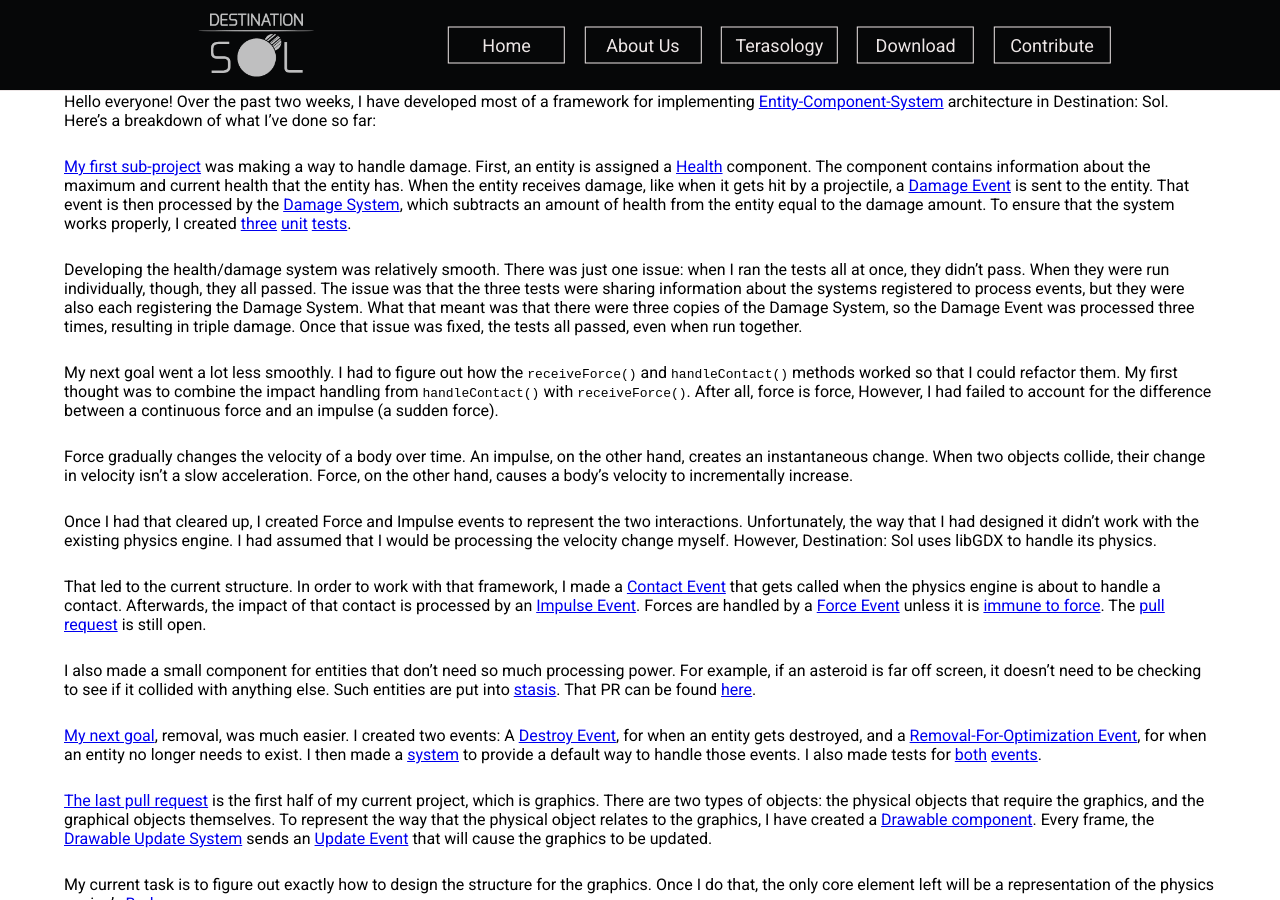
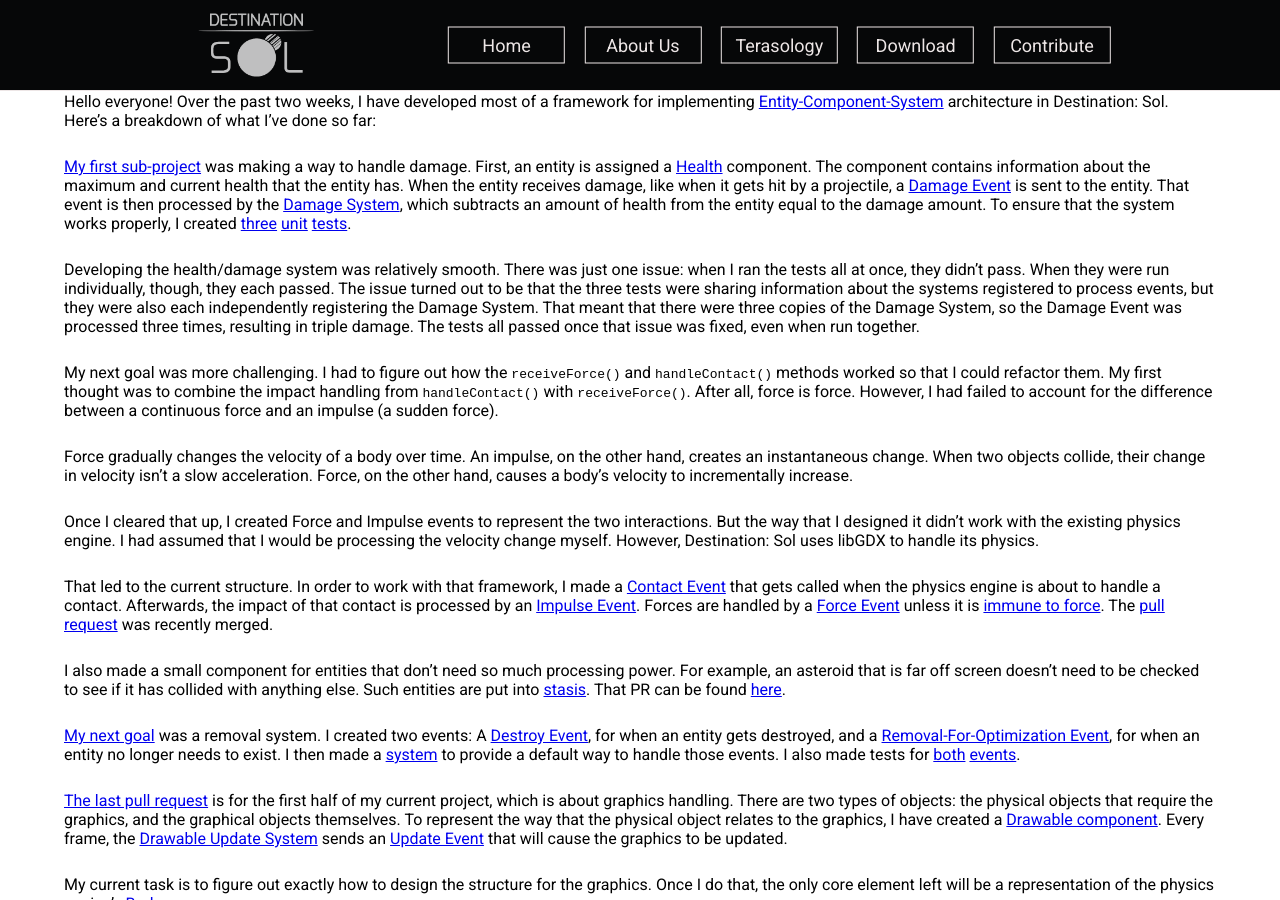
Before and after one commit to DestinationSol/DestinationSol.github.io, a Jekyll site: the page built from _posts/2020-06-15-core-entity-structure.md, in a window 1280 px wide and 900 px high, scrolled down 697 px. Built offline with Jekyll 4.4.1, drawn with Linux system fonts in a browser that asks for light colours; nearby versions of some CDN libraries; some of the changed text lies outside the part shown.

Commit message:
Minor edits

```diff
--- a/_posts/2020-06-15-core-entity-structure.md
+++ b/_posts/2020-06-15-core-entity-structure.md
@@ -11,24 +11,24 @@ Hello everyone! Over the past two weeks, I have developed most of a framework fo
 
 [My first sub-project](https://github.com/MovingBlocks/DestinationSol/pull/515/files) was making a way to handle damage. First, an entity is assigned a [Health](https://github.com/IsaacLic/DestinationSol/blob/ecsImplementation/engine/src/main/java/org/destinationsol/components/Health.java) component. The component contains information about the maximum and current health that the entity has. When the entity receives damage, like when it gets hit by a projectile, a [Damage Event](https://github.com/IsaacLic/DestinationSol/blob/ecsImplementation/engine/src/main/java/org/destinationsol/events/DamageEvent.java) is sent to the entity. That event is then processed by the [Damage System](https://github.com/IsaacLic/DestinationSol/blob/ecsImplementation/engine/src/main/java/org/destinationsol/systems/DamageSystem.java), which subtracts an amount of health from the entity equal to the damage amount. To ensure that the system works properly, I created [three](https://github.com/IsaacLic/DestinationSol/blob/ecsImplementation/engine/src/test/java/org/destinationsol/systems/DamageSystemTests/OnDamageTest.java) [unit](https://github.com/IsaacLic/DestinationSol/blob/ecsImplementation/engine/src/test/java/org/destinationsol/systems/DamageSystemTests/NonNegativeHealthTest.java) [tests](https://github.com/IsaacLic/DestinationSol/blob/ecsImplementation/engine/src/test/java/org/destinationsol/systems/DamageSystemTests/NonNegativeDamageTest.java).
 
-Developing the health/damage system was relatively smooth. There was just one issue: when I ran the tests all at once, they didn't pass. When they were run individually, though, they all passed. The issue was that the three tests were sharing information about the systems registered to process events, but they were also each registering the Damage System. What that meant was that there were three copies of the Damage System, so the Damage Event was processed three times, resulting in triple damage. Once that issue was fixed, the tests all passed, even when run together.
+Developing the health/damage system was relatively smooth. There was just one issue: when I ran the tests all at once, they didn't pass. When they were run individually, though, they each passed. The issue turned out to be that the three tests were sharing information about the systems registered to process events, but they were also each independently registering the Damage System. That meant that there were three copies of the Damage System, so the Damage Event was processed three times, resulting in triple damage. The tests all passed once that issue was fixed, even when run together.
 
-My next goal went a lot less smoothly. I had to figure out how the `receiveForce()` and `handleContact()` methods worked so that I could refactor them. My first thought was to combine the impact handling from `handleContact()` with `receiveForce()`. After all, force is force, However, I had failed to account for the difference between a continuous force and an impulse (a sudden force).
+My next goal was more challenging. I had to figure out how the `receiveForce()` and `handleContact()` methods worked so that I could refactor them. My first thought was to combine the impact handling from `handleContact()` with `receiveForce()`. After all, force is force. However, I had failed to account for the difference between a continuous force and an impulse (a sudden force).
 
 Force gradually changes the velocity of a body over time. An impulse, on the other hand, creates an instantaneous change. When two objects collide, their change in velocity isn't a slow acceleration. Force, on the other hand, causes a body's velocity to incrementally increase.
 
-Once I had that cleared up, I created Force and Impulse events to represent the two interactions. Unfortunately, the way that I had designed it didn't work with the existing physics engine. I had assumed that I would be processing the velocity change myself. However, Destination: Sol uses libGDX to handle its physics.
+Once I cleared that up, I created Force and Impulse events to represent the two interactions. But the way that I designed it didn't work with the existing physics engine. I had assumed that I would be processing the velocity change myself. However, Destination: Sol uses libGDX to handle its physics.
 
-That led to the current structure. In order to work with that framework, I made a [Contact Event](https://github.com/IsaacLic/DestinationSol/blob/forceHandling/engine/src/main/java/org/destinationsol/events/ContactEvent.java) that gets called when the physics engine is about to handle a contact. Afterwards, the impact of that contact is processed by an [Impulse Event](https://github.com/IsaacLic/DestinationSol/blob/forceHandling/engine/src/main/java/org/destinationsol/events/ImpulseEvent.java). Forces are handled by a [Force Event](https://github.com/IsaacLic/DestinationSol/blob/forceHandling/engine/src/main/java/org/destinationsol/events/ForceEvent.java) unless it is [immune to force](https://github.com/IsaacLic/DestinationSol/blob/forceHandling/engine/src/main/java/org/destinationsol/components/ImmuneToForce.java). The [pull request](https://github.com/MovingBlocks/DestinationSol/pull/516) is still open.
+That led to the current structure. In order to work with that framework, I made a [Contact Event](https://github.com/IsaacLic/DestinationSol/blob/forceHandling/engine/src/main/java/org/destinationsol/events/ContactEvent.java) that gets called when the physics engine is about to handle a contact. Afterwards, the impact of that contact is processed by an [Impulse Event](https://github.com/IsaacLic/DestinationSol/blob/forceHandling/engine/src/main/java/org/destinationsol/events/ImpulseEvent.java). Forces are handled by a [Force Event](https://github.com/IsaacLic/DestinationSol/blob/forceHandling/engine/src/main/java/org/destinationsol/events/ForceEvent.java) unless it is [immune to force](https://github.com/IsaacLic/DestinationSol/blob/forceHandling/engine/src/main/java/org/destinationsol/components/ImmuneToForce.java). The [pull request](https://github.com/MovingBlocks/DestinationSol/pull/516) was recently merged.
 
-I also made a small component for entities that don't need so much processing power. For example, if an asteroid is far off screen, it doesn't need to be checking to see if it collided with anything else. Such entities are put into [stasis](https://github.com/IsaacLic/DestinationSol/blob/stasis/engine/src/main/java/org/destinationsol/components/Stasis.java). That PR can be found [here](https://github.com/MovingBlocks/DestinationSol/pull/518).
+I also made a small component for entities that don't need so much processing power. For example, an asteroid that is far off screen doesn't need to be checked to see if it has collided with anything else. Such entities are put into [stasis](https://github.com/IsaacLic/DestinationSol/blob/stasis/engine/src/main/java/org/destinationsol/components/Stasis.java). That PR can be found [here](https://github.com/MovingBlocks/DestinationSol/pull/518).
 
-[My next goal](https://github.com/MovingBlocks/DestinationSol/pull/519), removal, was much easier. I created two events: A [Destroy Event](https://github.com/IsaacLic/DestinationSol/blob/removal/engine/src/main/java/org/destinationsol/events/DestroyEvent.java), for when an entity gets destroyed, and a [Removal-For-Optimization Event](https://github.com/IsaacLic/DestinationSol/blob/removal/engine/src/main/java/org/destinationsol/events/RemovalForOptimizationEvent.java), for when an entity no longer needs to exist. I then made a [system](https://github.com/IsaacLic/DestinationSol/blob/removal/engine/src/main/java/org/destinationsol/systems/DefaultDestructionSystem.java) to provide a default way to handle those events. I also made tests for [both](https://github.com/IsaacLic/DestinationSol/blob/removal/engine/src/test/java/org/destinationsol/systems/DestructionSystemTests/DestructionTest.java) [events](https://github.com/IsaacLic/DestinationSol/blob/removal/engine/src/test/java/org/destinationsol/systems/DestructionSystemTests/RemovalForOptimizationTest.java).
+[My next goal](https://github.com/MovingBlocks/DestinationSol/pull/519) was a removal system. I created two events: A [Destroy Event](https://github.com/IsaacLic/DestinationSol/blob/removal/engine/src/main/java/org/destinationsol/events/DestroyEvent.java), for when an entity gets destroyed, and a [Removal-For-Optimization Event](https://github.com/IsaacLic/DestinationSol/blob/removal/engine/src/main/java/org/destinationsol/events/RemovalForOptimizationEvent.java), for when an entity no longer needs to exist. I then made a [system](https://github.com/IsaacLic/DestinationSol/blob/removal/engine/src/main/java/org/destinationsol/systems/DefaultDestructionSystem.java) to provide a default way to handle those events. I also made tests for [both](https://github.com/IsaacLic/DestinationSol/blob/removal/engine/src/test/java/org/destinationsol/systems/DestructionSystemTests/DestructionTest.java) [events](https://github.com/IsaacLic/DestinationSol/blob/removal/engine/src/test/java/org/destinationsol/systems/DestructionSystemTests/RemovalForOptimizationTest.java).
 
-[The last pull request](https://github.com/MovingBlocks/DestinationSol/pull/520) is the first half of my current project, which is graphics. There are two types of objects: the physical objects that require the graphics, and the graphical objects themselves. To represent the way that the physical object relates to the graphics, I have created a [Drawable component](https://github.com/IsaacLic/DestinationSol/blob/ecsDrawable/engine/src/main/java/org/destinationsol/drawable/DrawableComponent.java). Every frame, the [Drawable Update System](https://github.com/IsaacLic/DestinationSol/blob/ecsDrawable/engine/src/main/java/org/destinationsol/drawable/DrawableUpdateSystem.java) sends an [Update Event](https://github.com/IsaacLic/DestinationSol/blob/ecsDrawable/engine/src/main/java/org/destinationsol/drawable/DrawableUpdateEvent.java) that will cause the graphics to be updated.
+[The last pull request](https://github.com/MovingBlocks/DestinationSol/pull/520) is for the first half of my current project, which is about graphics handling. There are two types of objects: the physical objects that require the graphics, and the graphical objects themselves. To represent the way that the physical object relates to the graphics, I have created a [Drawable component](https://github.com/IsaacLic/DestinationSol/blob/ecsDrawable/engine/src/main/java/org/destinationsol/drawable/DrawableComponent.java). Every frame, the [Drawable Update System](https://github.com/IsaacLic/DestinationSol/blob/ecsDrawable/engine/src/main/java/org/destinationsol/drawable/DrawableUpdateSystem.java) sends an [Update Event](https://github.com/IsaacLic/DestinationSol/blob/ecsDrawable/engine/src/main/java/org/destinationsol/drawable/DrawableUpdateEvent.java) that will cause the graphics to be updated.
 
 My current task is to figure out exactly how to design the structure for the graphics. Once I do that, the only core element left will be a representation of the physics engine's [Body](https://github.com/libgdx/libgdx/blob/master/extensions/gdx-box2d/gdx-box2d/src/com/badlogic/gdx/physics/box2d/Body.java).
 
-The Body presents a problem. In ECS architecture, the information about an Entity is defined in its Components. The Components can only have specific data types, and should not contain any of the processing logic. The issue with libGDX's Body is that it contains a mix of information and logic, and also isn't one of the allowable data types. It can't just be ignored, though - the Body is the main way that the physics engine interacts with entities. This problem is the biggest obstacle that I need to tackle.
+Representing the `Body` presents a problem. In ECS architecture, the information about an Entity is defined in its Components. Components can only have specific data types, and should not contain any of the processing logic. The issue with libGDX's `Body` is that it contains a mix of information and logic, and also isn't one of the allowable data types. It can't just be ignored, though - the `Body` is the main way that the physics engine interacts with entities. This problem is the biggest obstacle that I need to tackle.
 
 Once I accomplish those two goals, I'll be able to start making use of the new structures. This week, I intend to refactor asteroids. Next week, I will do the same for the Transcendent object, which is the object that represents a player when they go through a StarPort. I'll post again about my progress in two weeks.
```
